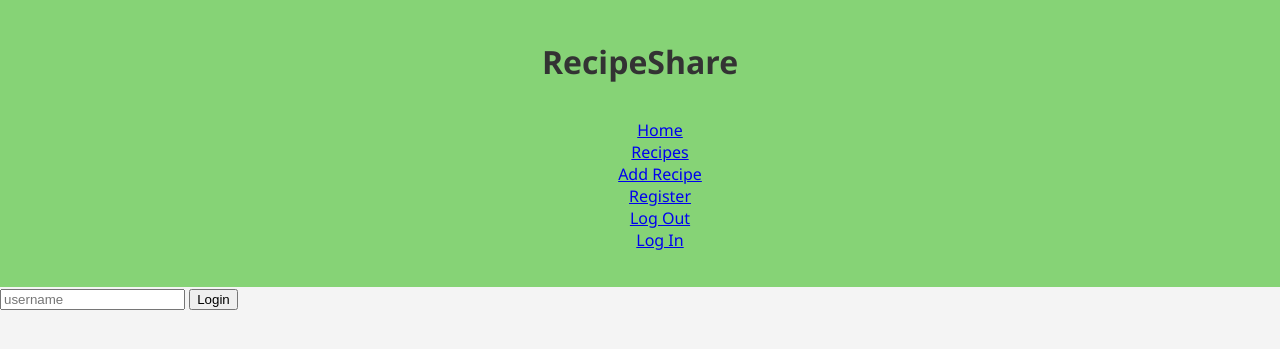
After one commit to ashcarroll/recipe-share, a Flask app: page /login in a window 1280 px wide. The commit adds this page. Shown: the top 349 px of the page. Run offline with Flask 3, Linux system fonts and the light colour scheme.

Commit message:
Added log in functionality Flash messages not working - I will come back to troubleshoot this

```diff
--- a/app.py
+++ b/app.py
@@ -75,6 +75,21 @@ def logout_page():
 def logout_action():
     return redirect(url_for('index'))
 
+@app.route('/login', methods=['GET'])
+def login_page():
+    return render_template('login.html')
+
+@app.route('/login', methods=['POST'])
+def login_action():
+    username = request.form['username']
+    user = User.query.filter_by(username=username).first()
+    if not user:
+        flash(f"This is not an existing username for this site")
+        return redirect(url_for('login_page'))
+
+    login_user(user)
+    flash(f"Hello {username}!")
+    return redirect(url_for('index'))
 
 if __name__ == '__main__':
     app.run(debug=True)
--- a/templates/base.html
+++ b/templates/base.html
@@ -16,6 +16,7 @@
                     <li><a href="{{ url_for('add_recipe') }}">Add Recipe</a></li>
                     <li><a href="{{ url_for('register_page') }}">Register</a></li>
                     <li><a href="{{ url_for('logout_page') }}">Log Out</a></li>
+                    <li><a href="{{ url_for('login_page') }}">Log In</a></li>
                 </ul>
             </nav>
         </header>
--- /dev/null
+++ b/templates/login.html
@@ -0,0 +1,11 @@
+{% extends 'base.html' %}
+{% block content %}
+
+    <!-- I don't want to require a password for this site, just to keep this simple for now -->
+
+    <!-- [html-validate-disable attribute-allowed-values] -->
+    <form action="{{ url_for('login_action') }}" method="POST">
+        <input type="text" name="username" placeholder="username" required>
+        <button type="submit">Login</button>
+    </form>
+{% endblock %}
```
